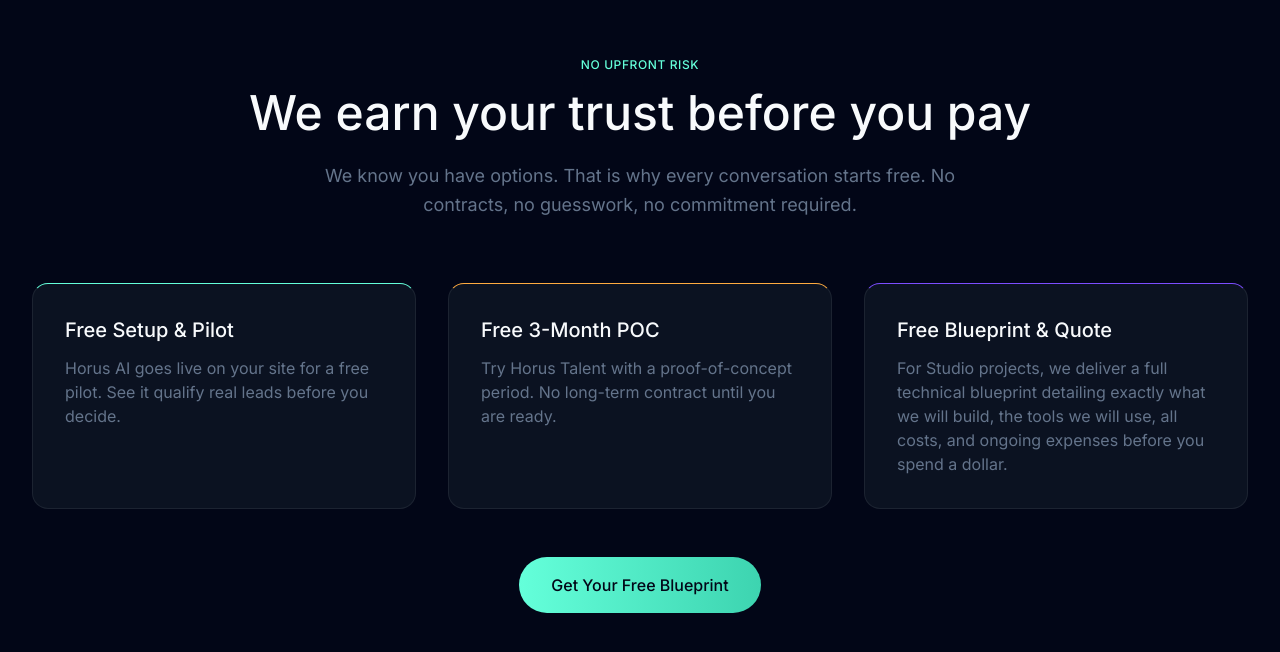
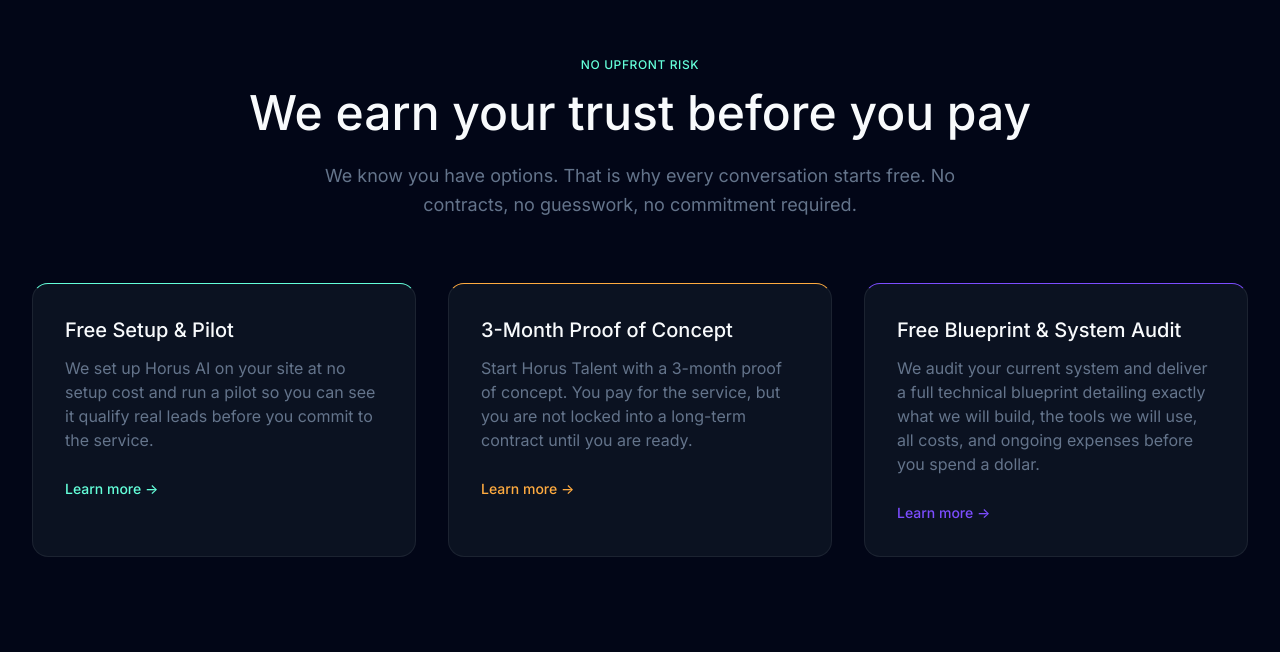
Before and after one commit to right-spc/horusdesk-website-v2, a React (Vite) app: page / in a window 1280 px wide. Shown: the part 1486-2138 px from the top of the page. Built offline with nearby package versions, Linux system fonts and the light colour scheme; no server answers.

Commit message:
refactor: homepage no-risk cards, studio copy accuracy, hero spacing

```diff
--- a/src/pages/HomePage.tsx
+++ b/src/pages/HomePage.tsx
@@ -1,8 +1,7 @@
 import { motion } from 'framer-motion';
+import { Link } from 'react-router';
 import { SEOHead } from '@/components/layout/SEOHead';
-import { useBooking } from '@/components/layout/BookingModal';
 import { SectionWrapper } from '@/components/layout/SectionWrapper';
-import { PrimarySolidButton } from '@/components/buttons/PrimarySolidButton';
 import { HeroSection } from '@/sections/home/HeroSection';
 import { ChatBannerSection } from '@/sections/home/ChatBannerSection';
 import { ServiceRouterSection } from '@/sections/home/ServiceRouterSection';
@@ -41,18 +40,24 @@
 const noRiskCards = [
   {
     title: 'Free Setup & Pilot',
-    body: 'Horus AI goes live on your site for a free pilot. See it qualify real leads before you decide.',
+    body: 'We set up Horus AI on your site at no setup cost and run a pilot so you can see it qualify real leads before you commit to the service.',
     borderColor: 'border-t-[#64FFDA]',
+    linkColor: 'text-[#64FFDA]',
+    link: '/ai',
   },
   {
-    title: 'Free 3-Month POC',
-    body: 'Try Horus Talent with a proof-of-concept period. No long-term contract until you are ready.',
+    title: '3-Month Proof of Concept',
+    body: 'Start Horus Talent with a 3-month proof of concept. You pay for the service, but you are not locked into a long-term contract until you are ready.',
     borderColor: 'border-t-[#FFAB40]',
+    linkColor: 'text-[#FFAB40]',
+    link: '/teams',
   },
   {
-    title: 'Free Blueprint & Quote',
-    body: 'For Studio projects, we deliver a full technical blueprint detailing exactly what we will build, the tools we will use, all costs, and ongoing expenses before you spend a dollar.',
+    title: 'Free Blueprint & System Audit',
+    body: 'We audit your current system and deliver a full technical blueprint detailing exactly what we will build, the tools we will use, all costs, and ongoing expenses before you spend a dollar.',
     borderColor: 'border-t-[#7C4DFF]',
+    linkColor: 'text-[#7C4DFF]',
+    link: '/studio',
   },
 ];
 
@@ -74,8 +79,6 @@
 };
 
 function NoRiskSection() {
-  const { open } = useBooking();
-
   return (
     <section className="bg-navy py-24 lg:py-40">
       <div className="max-w-[1280px] mx-auto px-6 lg:px-8">
@@ -110,16 +113,18 @@
               `}
             >
               <h3 className="text-xl font-medium text-white mb-3">{card.title}</h3>
-              <p className="text-[#64748B]">{card.body}</p>
+              <p className="text-[#64748B] mb-6">{card.body}</p>
+              <Link
+                to={card.link}
+                className={`${card.linkColor} hover:underline text-sm font-medium`}
+              >
+                Learn more &rarr;
+              </Link>
             </motion.div>
           ))}
         </motion.div>
 
-        <SectionWrapper delay={0.2} className="flex justify-center">
-          <PrimarySolidButton onClick={() => open('Not Sure Yet')}>
-            Get Your Free Blueprint
-          </PrimarySolidButton>
-        </SectionWrapper>
+
       </div>
     </section>
   );
--- a/src/sections/home/ServiceRouterSection.tsx
+++ b/src/sections/home/ServiceRouterSection.tsx
@@ -30,7 +30,7 @@
     iconColor: 'text-[#7C4DFF]',
     borderColor: 'border-t-[#7C4DFF]',
     linkColor: 'text-[#7C4DFF]',
-    description: 'Custom web apps, mobile development, and AI integrations. Built from scratch with no third-party tools. We can build anything.',
+    description: 'Custom web apps, mobile development, and AI integrations. Built from scratch with no third-party automation tools. We can build anything.',
     price: 'From $1,800',
     link: '/studio',
   },
```
